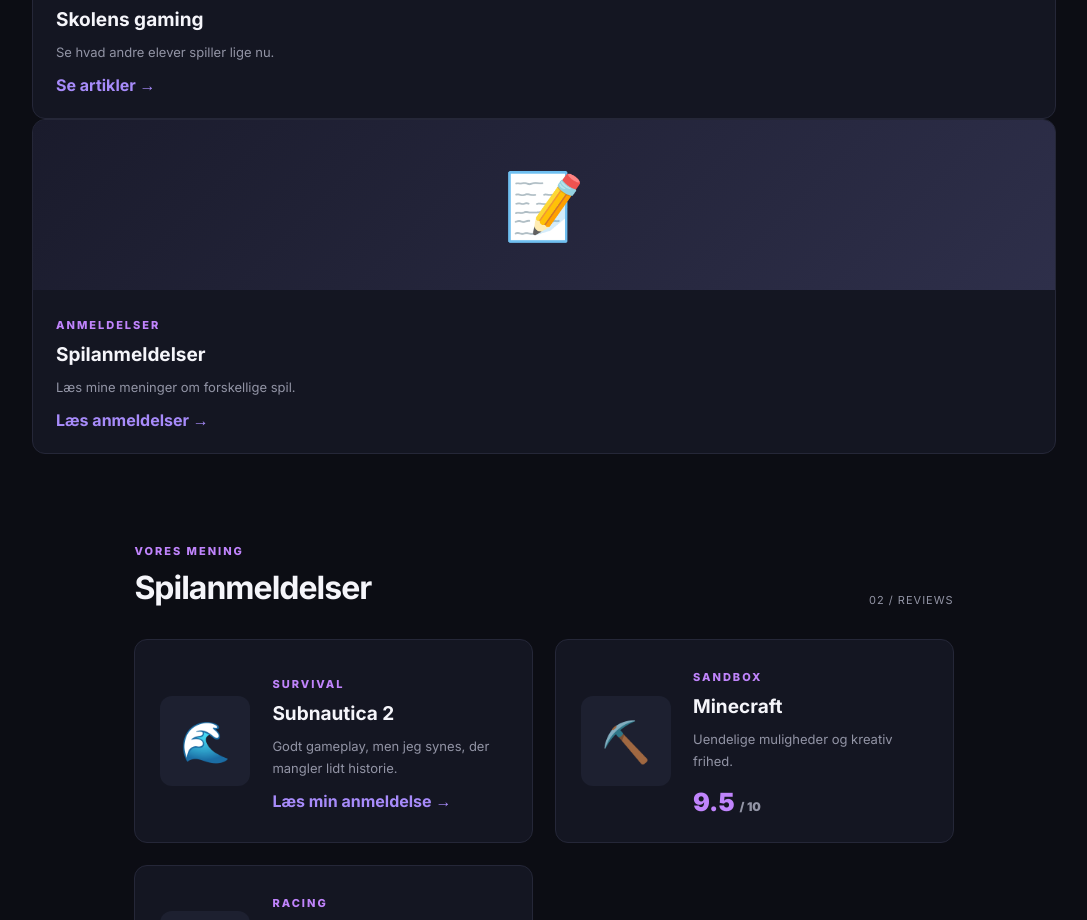
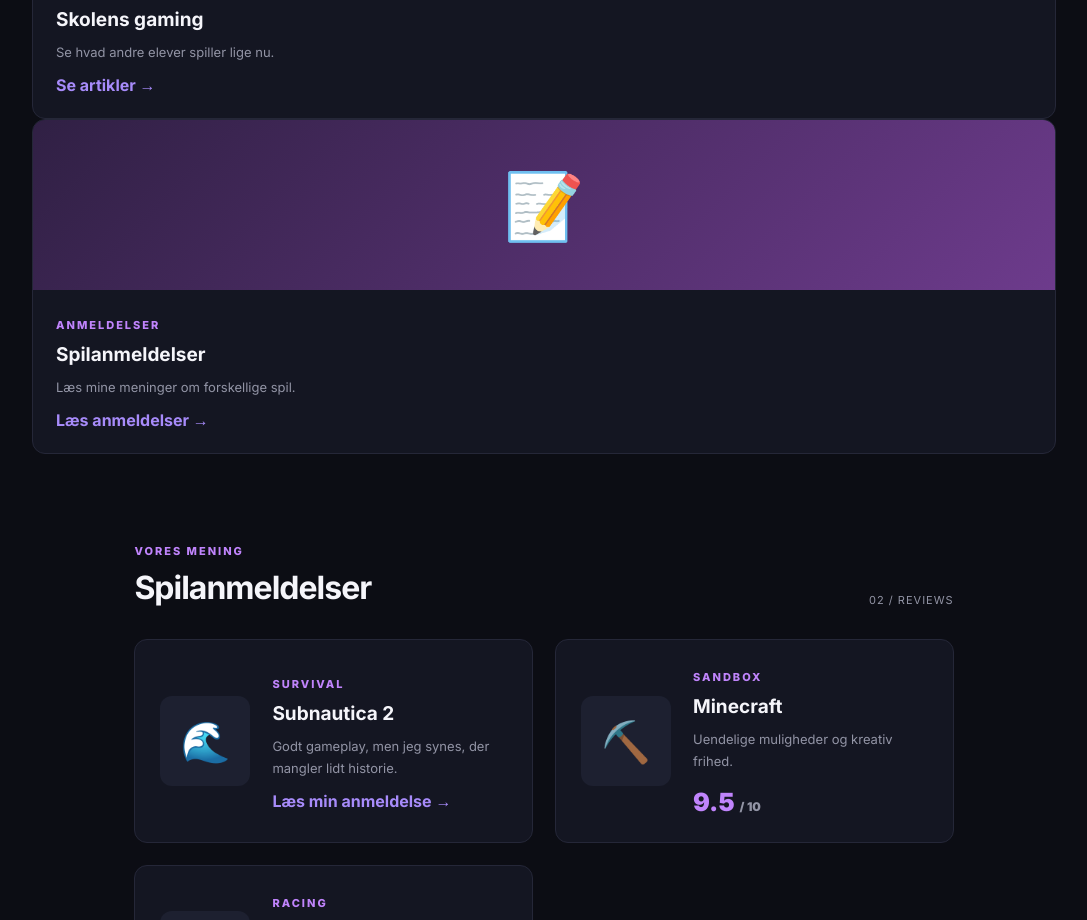
Before and after one commit to Ant0n-dk/GAMEZONE, a plain HTML site: page index.html in a window 1280 px wide. Shown: the part 1729-2649 px from the top of the page, without its empty margins (96-1183 px from the left). Drawn offline with Linux system fonts and the light colour scheme.

Commit message:
feeeeeeex

```diff
--- a/css/style.css
+++ b/css/style.css
@@ -206,7 +206,7 @@ nav a:hover {
 }
 
 .review {
-    background: linear-gradient(135deg, #1a1b2c, #2e2f4a);
+    background: linear-gradient(135deg, #302044, #6d3b8c);
 }
 
 .card-content {
```
